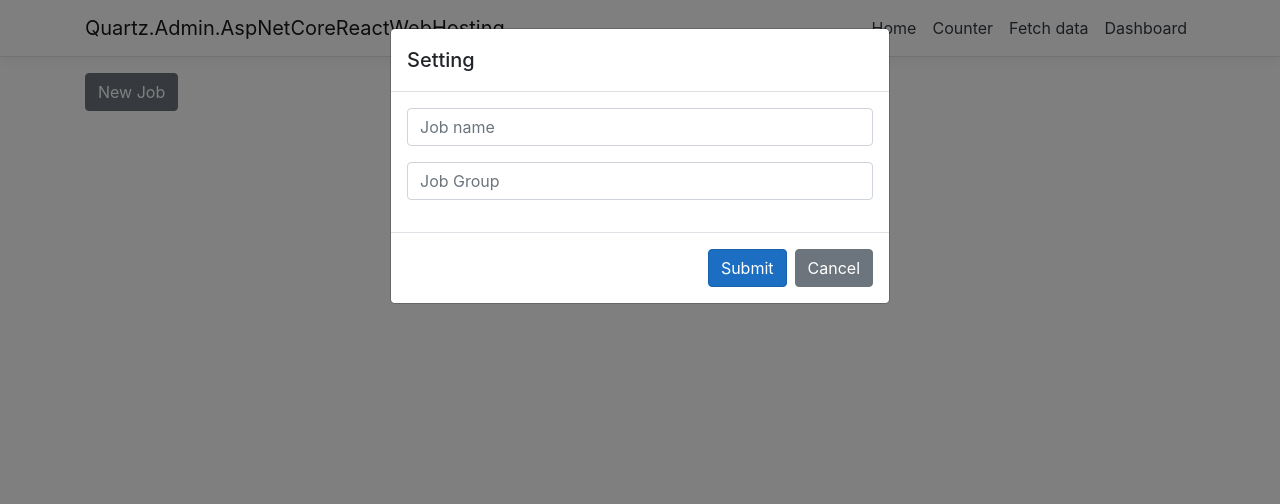
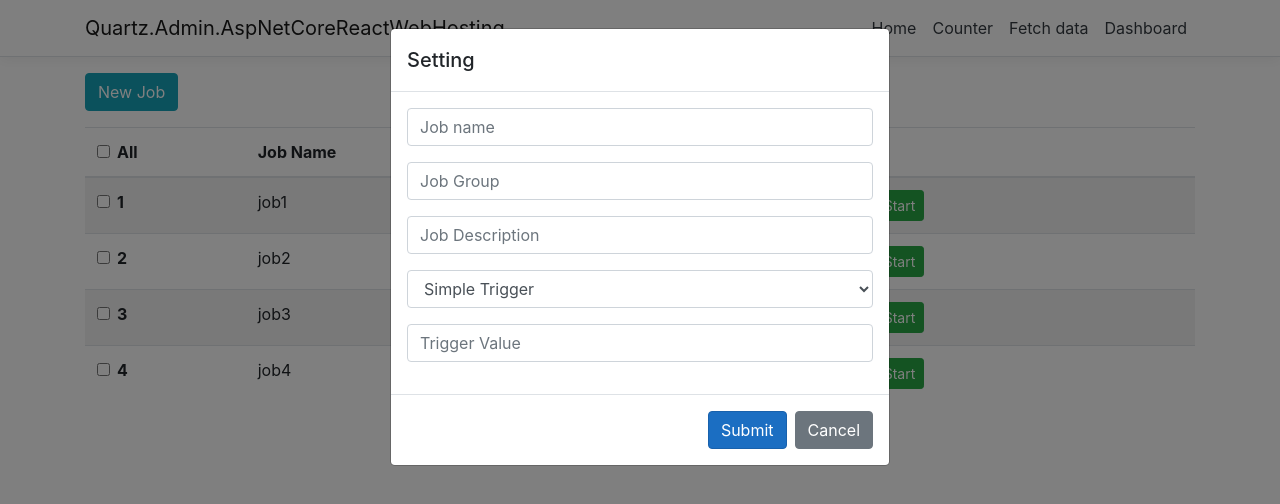
Before and after one commit to tatwd/quartz-admin, a React (Create React App) app in the folder src/Quartz.Admin.AspNetCoreReactWebHosting/ClientApp/: page /dashboard in a window 1280 px wide. Both pictures are taken after a click on the button "New Job". Shown: the top 504 px of the page. Built offline with nearby package versions, Linux system fonts and the light colour scheme.

Commit message:
refactor: restruct and add more demo stuff

```diff
--- a/src/Quartz.Admin.AspNetCoreReactWebHosting/ClientApp/src/components/Dashboard.js
+++ b/src/Quartz.Admin.AspNetCoreReactWebHosting/ClientApp/src/components/Dashboard.js
@@ -12,10 +12,13 @@ import {
   Form,
   FormGroup,
   Input,
+  InputGroup,
+  Label,
   Modal,
   ModalBody,
   ModalFooter,
   ModalHeader,
+  Table,
 } from "reactstrap";
 
 const DashboardContext = React.createContext({});
@@ -29,99 +32,187 @@ export function Dashboard() {
   });
   const alertRef = useRef(null);
 
-  const myContext = {
-    show,
-    toggleShow: () => setShow(!show),
-    job,
-    updateJob: (key, val) => {
-      var newJob = job;
-      newJob[key] = val;
-      console.log(newJob);
-      setJob(newJob);
-    },
-  };
-
   return (
-    <DashboardContext.Provider value={myContext}>
-      {/* <EditPannal /> */}
-      {/* <JobTab /> */}
+    <div>
+      <Button color="info" onClick={() => alertRef.current.toggleShow()}>
+        New Job
+      </Button>
+      <JobsTable
+        onEdit={(item) => {
+          console.log(item);
+          alertRef.current.setState({
+            setting: item,
+          });
+          alertRef.current.toggleShow();
+        }}
+      />
       <MyAlertModal ref={alertRef} />
-      <Button onClick={() => alertRef.current.toggleShow()}>New Job</Button>
-    </DashboardContext.Provider>
+    </div>
   );
 }
 
-function EditPannal() {
-  const { show, toggleShow, job, updateJob } = useContext(DashboardContext);
-  const toggleChange = (event) => {
-    updateJob(event.target.name, event.target.value);
-  };
-  return show ? (
-    <Form>
-      <FormGroup>
-        <Input value={job.jobName} name="jobName" onChange={toggleChange} />
-      </FormGroup>
-      <FormGroup>
-        <Input value={job.jobGroup} name="jobGroup" onChange={toggleChange} />
-      </FormGroup>
-      <Button onClick={toggleShow}>toggleShow</Button>
-    </Form>
-  ) : (
-    ""
-  );
-}
+const testData = [
+  {
+    id: 1,
+    jobName: "job1",
+    jobGroup: "group1",
+    jobDesc: "desc1",
+    selected: false,
+  },
+  {
+    id: 2,
+    jobName: "job2",
+    jobGroup: "group2",
+    jobDesc: "desc2",
+    selected: false,
+  },
+  {
+    id: 3,
+    jobName: "job3",
+    jobGroup: "group3",
+    jobDesc: "desc3",
+    selected: false,
+  },
+  {
+    id: 4,
+    jobName: "job4",
+    jobGroup: "group4",
+    jobDesc: "desc4",
+    selected: false,
+  },
+];
 
-function JobTab() {
-  const { toggleShow, updateJob } = useContext(DashboardContext);
+function JobsTable(props) {
   const [loading, setLoading] = useState(true);
-  const [jobs, setJobs] = useState([1]);
+  const [jobs, setJobs] = useState([]);
+  const [selectAll, setSelectAll] = useState(false);
 
   useEffect(() => {
     setTimeout(() => {
-      console.log("fired");
-      setJobs([1, 2, 3, 4]);
+      // TODO: fetch jobs from api
+      setJobs(testData);
       setLoading(false);
     }, 1000);
   }, []);
 
   return (
-    <div>
-      <Button color="primary" onClick={toggleShow}>
-        toggleShow
-      </Button>
+    <div className="mt-3">
       {loading ? (
-        <p>
         <i>Loading ...</i>
-        </p>
-      ) : (
-        <ul>
-          {jobs.map((i) => (
-            <li key={i}>
-              {i}
+      ) : jobs.length ? (
+        <Table striped responsive>
+          <thead>
+            <tr>
+              <th className="">
+                <FormGroup check>
+                  <Label check>
+                    <Input
+                      type="checkbox"
+                      id="selectAll"
+                      checked={selectAll}
+                      onChange={(event) => {
+                        setSelectAll(!selectAll);
+
+                        // FIXME: select all toggle stuff
+                        setJobs(
+                          jobs.map((i) => {
+                            i.selected = event.target.checked;
+                            return i;
+                          })
+                        );
+                      }}
+                    />
+                    All
+                  </Label>
+                </FormGroup>
+              </th>
+              <th>Job Name</th>
+              <th>Job Group</th>
+              <th>Actions</th>
+            </tr>
+          </thead>
+          <tbody>
+            {jobs.map((item, idx) => (
+              <tr key={idx}>
+                <th scope="row">
+                  <FormGroup check>
+                    <Label check>
+                      <Input
+                        type="checkbox"
+                        id={"item" + item.id}
+                        checked={item.selected}
+                        onChange={(event) => {
+                          // FIXME: toggle item checked state
+                          // const newItems = jobs;
+                          // console.log(event.target.checked);
+                          // newItems[idx].selected = event.target.checked;
+                          // setJobs(newItems);
+
+                          setSelectAll(false);
+                        }}
+                      />
+                      {item.id}
+                    </Label>
+                  </FormGroup>
+                </th>
+                <td>{item.jobName}</td>
+                <td>{item.jobGroup}</td>
+                <td>
                   <Button
                     size="sm"
+                    color="primary"
+                    className="mb-2 mb-md-0"
                     onClick={() => {
-                  updateJob("jobName", "job" + i);
+                      props.onEdit(item);
                     }}
                   >
-                toggle
+                    Edit
+                  </Button>{" "}
+                  <Button
+                    size="sm"
+                    color="warning"
+                    className="mb-2 mb-md-0"
+                    onClick={() => {}}
+                  >
+                    Stop
+                  </Button>{" "}
+                  <Button
+                    size="sm"
+                    color="success"
+                    className="mb-2 mb-md-0"
+                    onClick={() => {}}
+                  >
+                    Start
                   </Button>
-            </li>
+                </td>
+              </tr>
             ))}
-        </ul>
+          </tbody>
+        </Table>
+      ) : (
+        <p>No jobs, please click button to create a one!</p>
       )}
     </div>
   );
 }
 
+const initSetting = () => ({
+  id: undefined,
+  jobName: "",
+  jobGroup: "",
+  jobDesc: "",
+  triggerType: "",
+  triggerValue: "",
+  // TODO: others properties
+});
+
 class MyAlertModal extends Component {
   constructor(props, ref) {
     super(props);
+
     this.state = {
-      hide: false,
-      setting: {
-        jobName: "",
-      },
+      show: false,
+      setting: initSetting(),
     };
 
     this.toggleShow = this.toggleShow.bind(this);
@@ -129,8 +220,13 @@ class MyAlertModal extends Component {
   }
 
   toggleShow() {
+    if (this.state.show) {
       this.setState({
-      hide: !this.state.hide,
+        setting: initSetting(),
+      });
+    }
+    this.setState({
+      show: !this.state.show,
     });
   }
 
@@ -148,7 +244,7 @@ class MyAlertModal extends Component {
 
   render() {
     return (
-      <Modal isOpen={this.state.hide} toggle={this.toggleShow}>
+      <Modal isOpen={this.state.show} toggle={this.toggleShow}>
         <ModalHeader>Setting</ModalHeader>
         <ModalBody>
           <Form>
@@ -157,15 +253,48 @@ class MyAlertModal extends Component {
                 placeholder="Job name"
                 name="jobName"
                 value={this.state.setting.jobName}
-                onClick={this.toggleChange}
+                onChange={this.toggleChange}
+                required
               />
             </FormGroup>
             <FormGroup>
               <Input
                 placeholder="Job Group"
-                name="jobGrop"
-                value={this.state.setting.jobGrop}
-                onClick={this.toggleChange}
+                name="jobGroup"
+                value={this.state.setting.jobGroup}
+                onChange={this.toggleChange}
+                required
+              />
+            </FormGroup>
+            <FormGroup>
+              <Input
+                placeholder="Job Description"
+                name="jobDesc"
+                value={this.state.setting.jobDesc}
+                onChange={this.toggleChange}
+                required
+              />
+            </FormGroup>
+            <FormGroup>
+              <Input
+                placeholder="Trigger Type"
+                name="triggerType"
+                type="select"
+                value={this.state.setting.triggerType || 0}
+                onChange={this.toggleChange}
+                required
+              >
+                <option value={0}>Simple Trigger</option>
+                <option value={1}>Cron Trigger</option>
+              </Input>
+            </FormGroup>
+            <FormGroup>
+              <Input
+                placeholder="Trigger Value"
+                name="triggerValue"
+                value={this.state.setting.triggerValue || ""}
+                onChange={this.toggleChange}
+                required
               />
             </FormGroup>
           </Form>
```
Also changed, not shown: 2 other files (tests, documents, lock files or other folders). Lines whose indentation alone changed are shown as unchanged.
